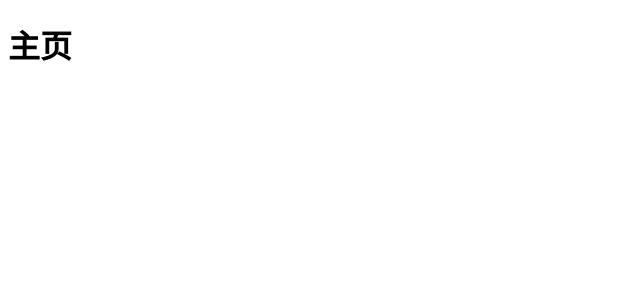
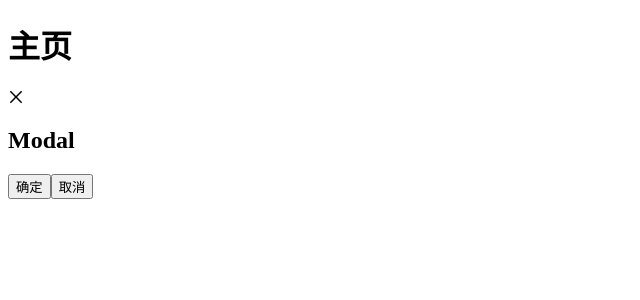
Before and after one commit to leo95123/l-modal, a Next.js app: page / in a window 1280 px wide. Shown: the top 300 px of the page, without its empty margins (0-640 px from the left). Built offline with nearby package versions, Linux system fonts and the light colour scheme.

Commit message:
feat:框架搭好

```diff
--- a/components/modal/index.js
+++ b/components/modal/index.js
@@ -1,55 +1,81 @@
-import React, { useState } from 'react'
+import React, { useState } from "react";
 import {
   CheckCircleOutlined,
   InfoCircleOutlined,
   CloseCircleOutlined,
   ExclamationCircleOutlined,
   CloseOutlined,
-} from '@ant-design/icons'
-// 获取con
-const getIcon = (icon) => {
-  switch (icon) {
-    case 'success':
-      return <CheckCircleOutlined twoToneColor='#52c41a' />
-    case 'info':
-      return <InfoCircleOutlined twoToneColor='#1890ff' />
-    case 'error':
-      return <CloseCircleOutlined twoToneColor='#ff4d4f' />
-    case 'warning':
-      return <ExclamationCircleOutlined twoToneColor='#faad14' />
-    case '':
-      return ''
+} from "@ant-design/icons";
+
+// Icon
+const Icon = (props) => {
+  switch (props.icon) {
+    case "success":
+      return <CheckCircleOutlined twoToneColor="#52c41a" />;
+    case "info":
+      return <InfoCircleOutlined twoToneColor="#1890ff" />;
+    case "error":
+      return <CloseCircleOutlined twoToneColor="#ff4d4f" />;
+    case "warning":
+      return <ExclamationCircleOutlined twoToneColor="#faad14" />;
+    case "":
+      return "";
     default:
-      return <img src='${icon}' className='l-modal-box-header-icon' />
+      return "";
+    // return <img src="{icon}" className="l-modal-box-header-icon" />;
   }
-}
-const Modal = (props) => {
-  const [show, setShow] = useState(props.showModal) // 是否显示
-  const title = props.title || '' //标题
-  const Icon = getIcon(props.icon) //图标
-  const showConfirmBtn = props.showConfirmBtn || true // 是否显示确认按钮
-  const showCancelBtn = props.showCancelBtn || true // 是否显示取消按钮
-  const confirmBtnText = props.confirmBtnText || '确定' // 确认按钮文字
-  const cancelBtnText = props.cancelBtnText || '取消' // 取消按钮文字
+};
+// Buttons
+const Buttons = (props) => {
+  let ConfirmBtn = () => <button>{props.confirmBtnText}</button>;
+  if (!props.showConfirmBtn) {
+    ConfirmBtn = "";
+  }
+  let CancelBtn = () => <button>{props.cancelBtnText}</button>;
+  if (!props.showCancelBtn) {
+    CancelBtn = "";
+  }
   return (
-    <div className='l-modal '>
-      <div className='l-modal-box'>
-        <div className='l-modal-box-header'>
-          <div className='icon-title-box'>
-            <div className='icon'>
-              <Icon></Icon>
+    <div className="btns-container">
+      <ConfirmBtn />
+      <CancelBtn />
+    </div>
+  );
+};
+
+function Modal(props) {
+  const [show, setShow] = useState(props.showModal); // 是否显示
+  const title = props.title || ""; //标题
+  const showConfirmBtn = props.showConfirmBtn || true; // 是否显示确认按钮
+  const showCancelBtn = props.showCancelBtn || true; // 是否显示取消按钮
+  const confirmBtnText = props.confirmBtnText || "确定"; // 确认按钮文字
+  const cancelBtnText = props.cancelBtnText || "取消"; // 取消按钮文字
+  return (
+    <div className="l-modal ">
+      <div className="l-modal-box">
+        <div className="l-modal-box-header">
+          <div className="icon-title-box">
+            <div className="icon">
+              <Icon icon={props.icon} />
             </div>
-            <div className='title'>{title}</div>
+            <div className="title">{title}</div>
           </div>
-          <div className='close-box'>
-            <CloseOutlined></CloseOutlined>
+          <div className="close-box">
+            <CloseOutlined />
           </div>
         </div>
-        <div className='l-modal-box-content'>{props.children}</div>
-        <div className='l-modal-box-btns'>
-
+        <div className="l-modal-box-content">{props.children}</div>
+        <div className="l-modal-box-btns">
+          <Buttons
+            showConfirmBtn={showConfirmBtn}
+            showCancelBtn={showCancelBtn}
+            cancelBtnText={cancelBtnText}
+            confirmBtnText={confirmBtnText}
+          />
         </div>
       </div>
     </div>
-  )
+  );
 }
+
+export default Modal;
--- a/package.json
+++ b/package.json
@@ -8,6 +8,7 @@
   "dependencies": {
     "@ant-design/icons": "^4.3.0",
     "@zeit/next-sass": "^1.0.1",
+    "antd": "^4.9.4",
     "next": "^10.0.4",
     "node-sass": "^5.0.0",
     "react": "^17.0.1",
--- a/pages/index.js
+++ b/pages/index.js
@@ -1,9 +1,14 @@
+import Modal from "../components/modal/index";
+
 const App = () => {
   return (
-    <div className='container'>
+    <div className="container">
       <h1>主页</h1>
+      <Modal>
+        <h2>Modal</h2>
+      </Modal>
     </div>
-  )
-}
+  );
+};
 
-export default App
+export default App;
```
Also changed, not shown: 1 other file (tests, documents, lock files or other folders).
